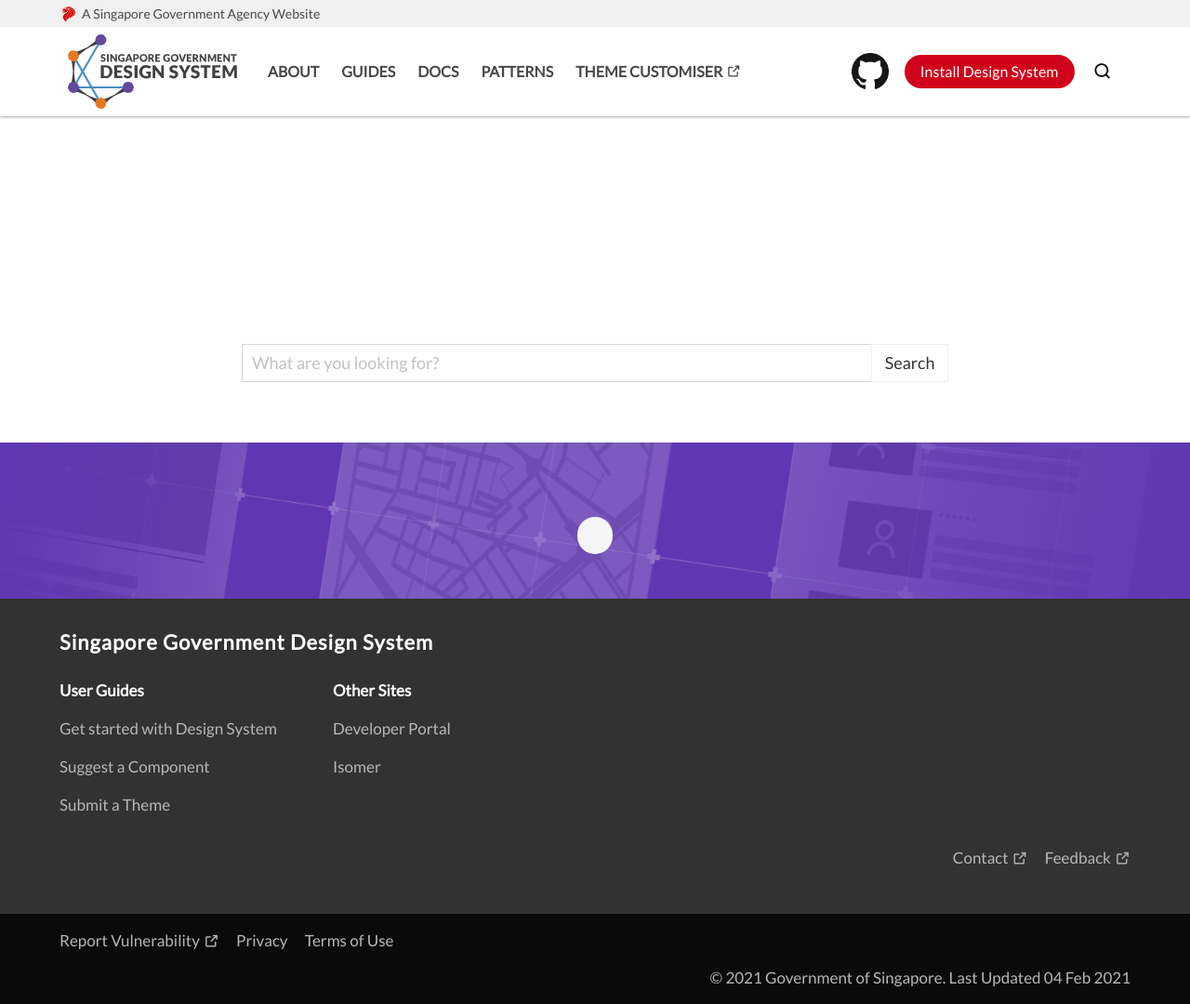
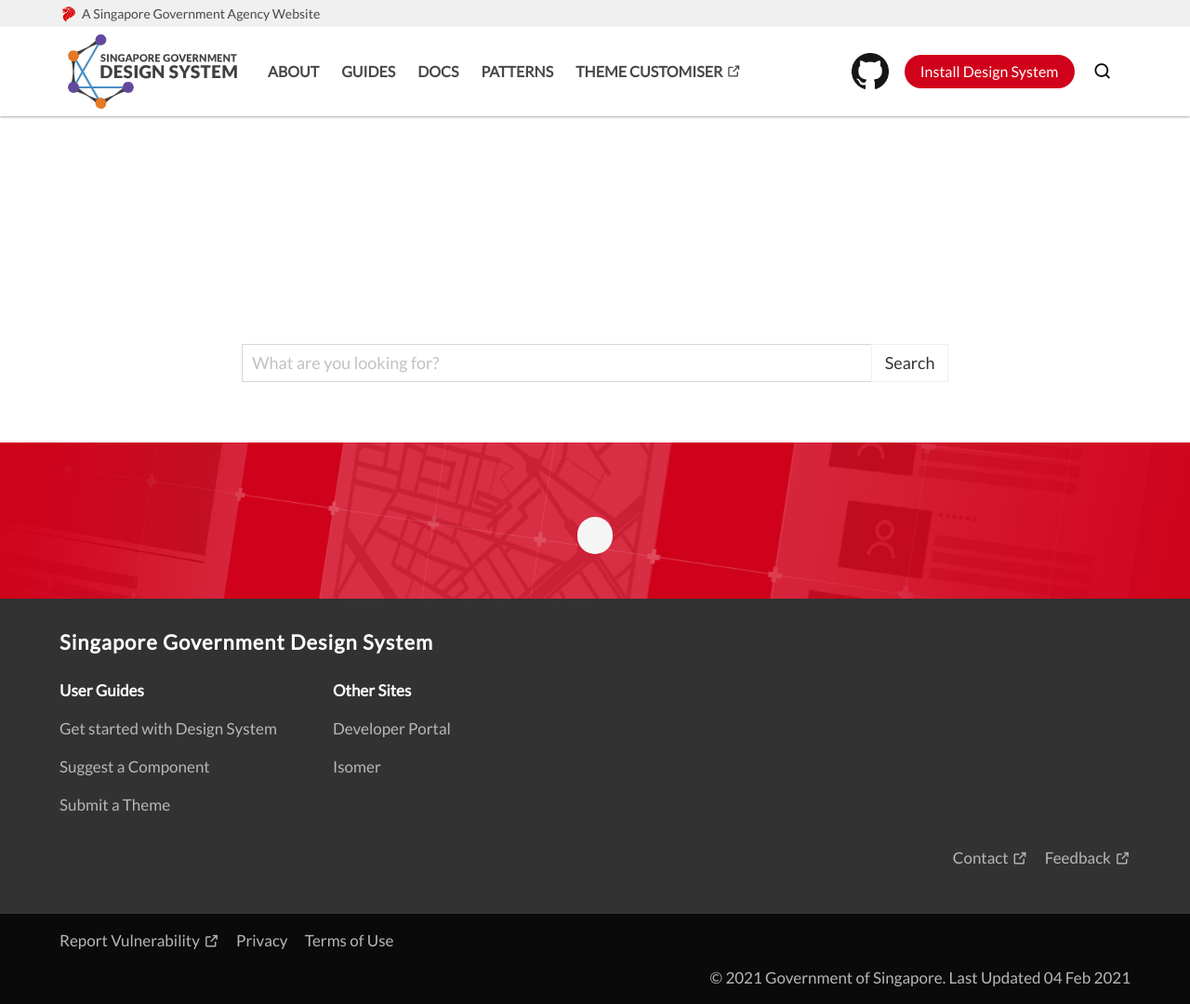
Before and after one commit to isaacteh-ust/sgds-demo-1, a Jekyll site: the page built from search/search.html, in a window 1280 px wide and 1080 px high. Shown: the whole window at 93% size. Built offline with Jekyll 4.4.1, drawn with Linux system fonts in a browser that asks for light colours; some web fonts are replaced.

Commit message:
_config.yml: updated visit_docs_section_background

```diff
--- a/_config.yml
+++ b/_config.yml
@@ -15,7 +15,7 @@
 visit_docs_section_button_color: light
 visit_docs_section_button_type: rounded
 visit_docs_section_text_color: white
-visit_docs_section_background: primary
+visit_docs_section_background: danger
 search_button_type: primary
 search_button_color: danger
 search_button_size: small
```
